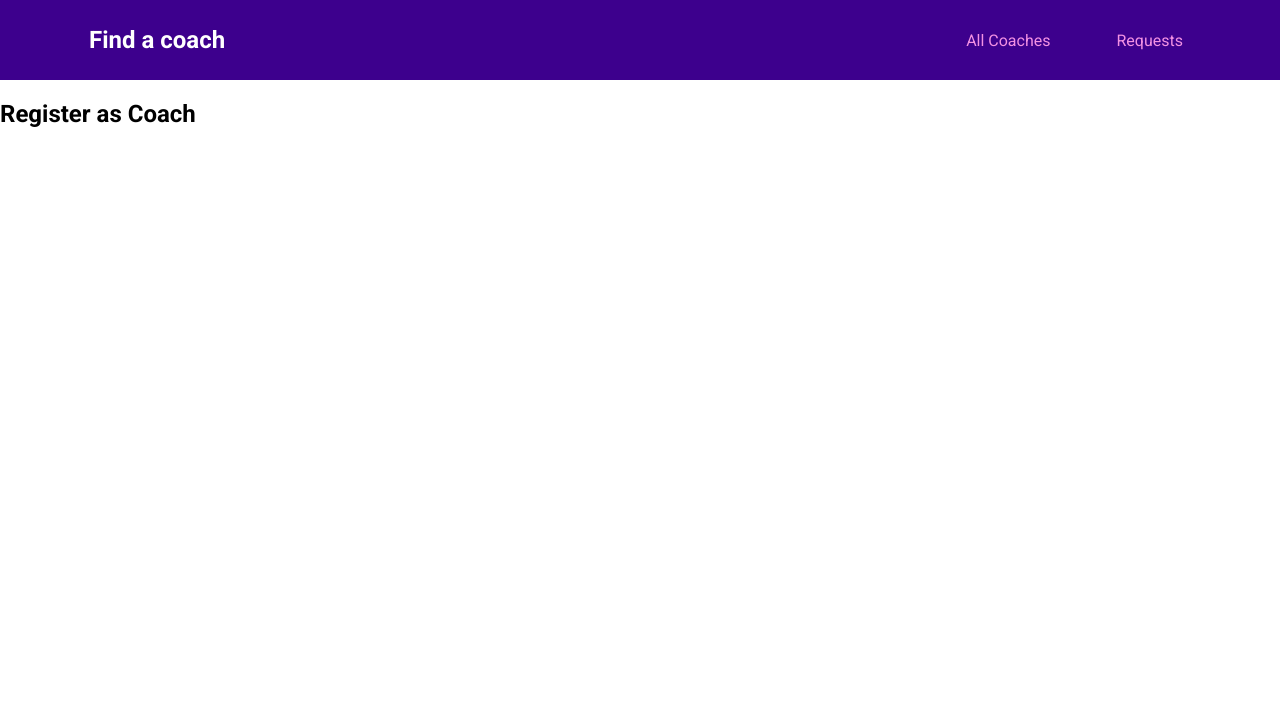
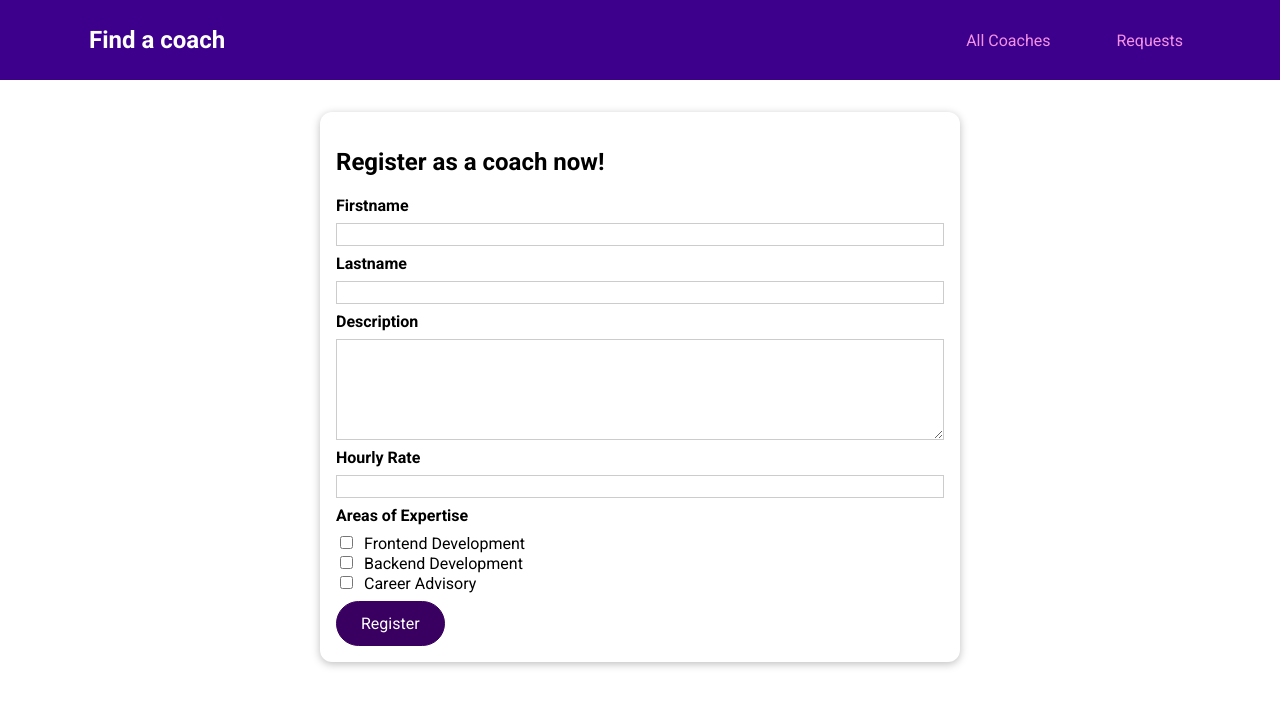
Before and after one commit to MaksymVozniuk/coaches, a Vue app: page /register in a window 1280 px wide. Shown: the top 706 px of the page. Built offline with nearby package versions, Linux system fonts and the light colour scheme.

Commit message:
Add coach registration section with a form for registering coaches

```diff
--- a/src/pages/coaches/CoachRegistration.vue
+++ b/src/pages/coaches/CoachRegistration.vue
@@ -1,7 +1,25 @@
-<script></script>
+<script>
+import CoachForm from '@/components/coaches/CoachForm.vue';
+export default {
+  components: {
+    CoachForm,
+  },
+  methods: {
+    saveData(data) {
+      this.$store.dispatch('coaches/addCoach', data);
+      this.$router.replace('/coaches');
+    },
+  },
+};
+</script>
 
 <template>
-  <h2>Register as Coach</h2>
+  <section>
+    <base-card>
+      <h2>Register as a coach now!</h2>
+      <coach-form @save-data="saveData"></coach-form>
+    </base-card>
+  </section>
 </template>
 
 <style scoped></style>
```
